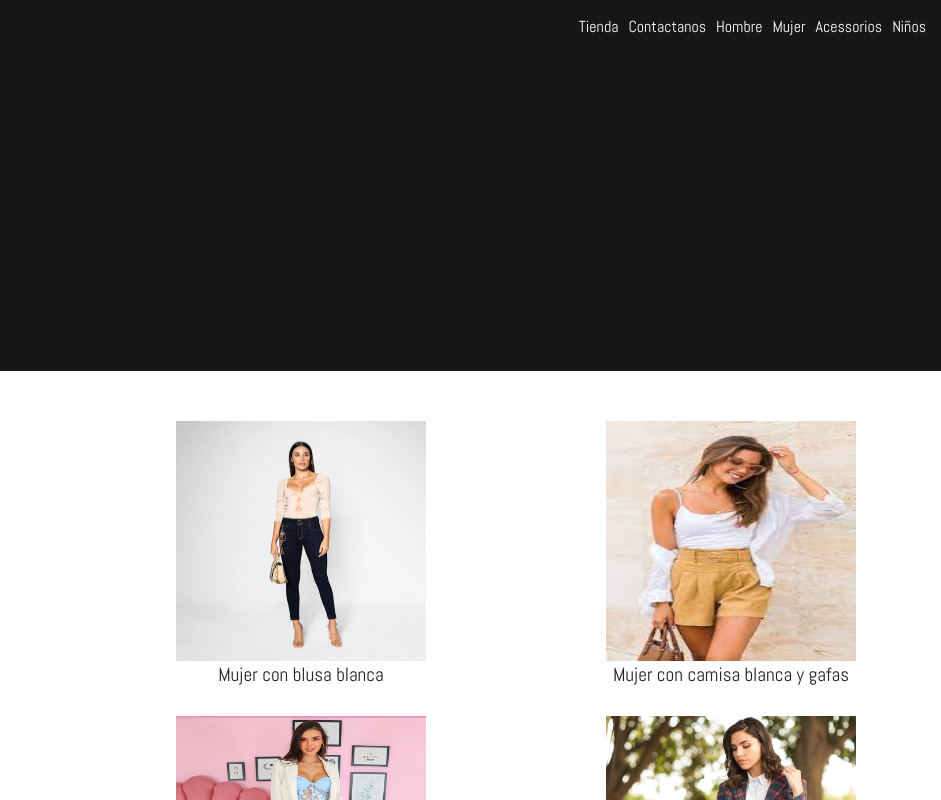
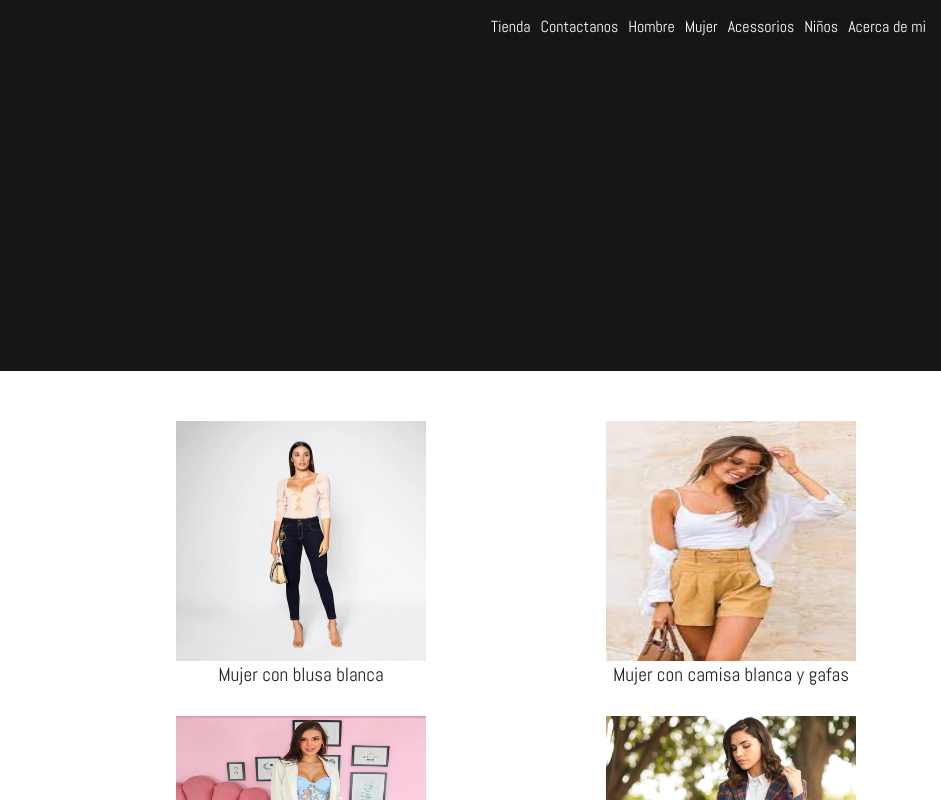
Before and after one commit to JhoanGomez19/CoderHouse, a plain HTML site: page women/woman.html in a window 1280 px wide. Shown: the top 800 px of the page, 339-1280 px from the left. Drawn offline with nearby package versions, Linux system fonts and the light colour scheme; files whose address does not match are found by name; a web font is replaced by a local one.

Commit message:
Women cambio v.1

```diff
--- a/women/woman.html
+++ b/women/woman.html
@@ -22,6 +22,7 @@
                 <li><a href="#women-ancla">Mujer</a></li>
                 <li><a href="../appliances/appliances.html">Acessorios</a></li>
                 <li><a href="../boys/boys.html">Niños</a></li>
+                <li><a href="../MiSegundaPagina/index.html">Acerca de mi</a></li>
             </ul>
             <div class="img-nav img-fluid">
                 <img class="logo-fisher" src="./assets/Logo-fisher.jfif" alt="">
```
